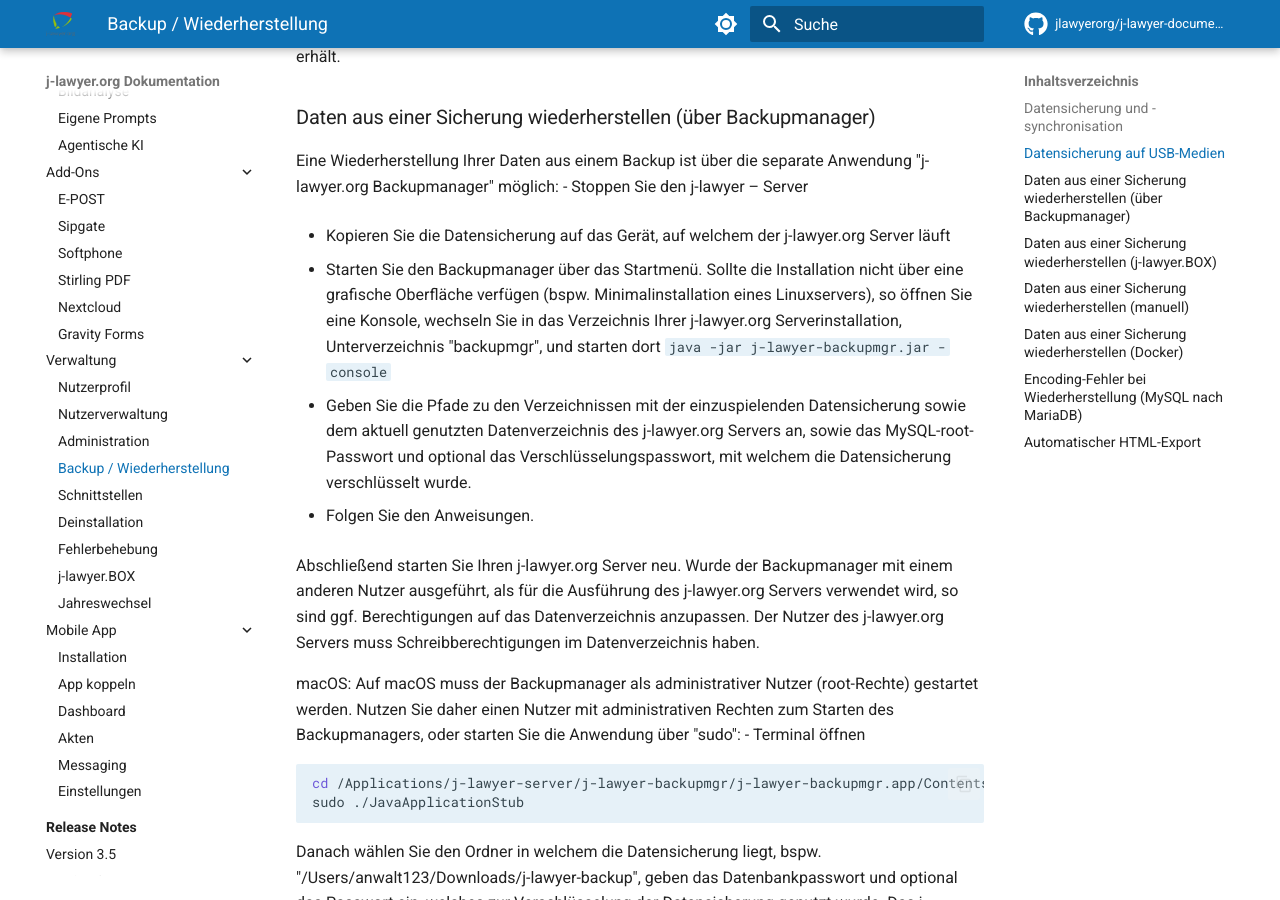
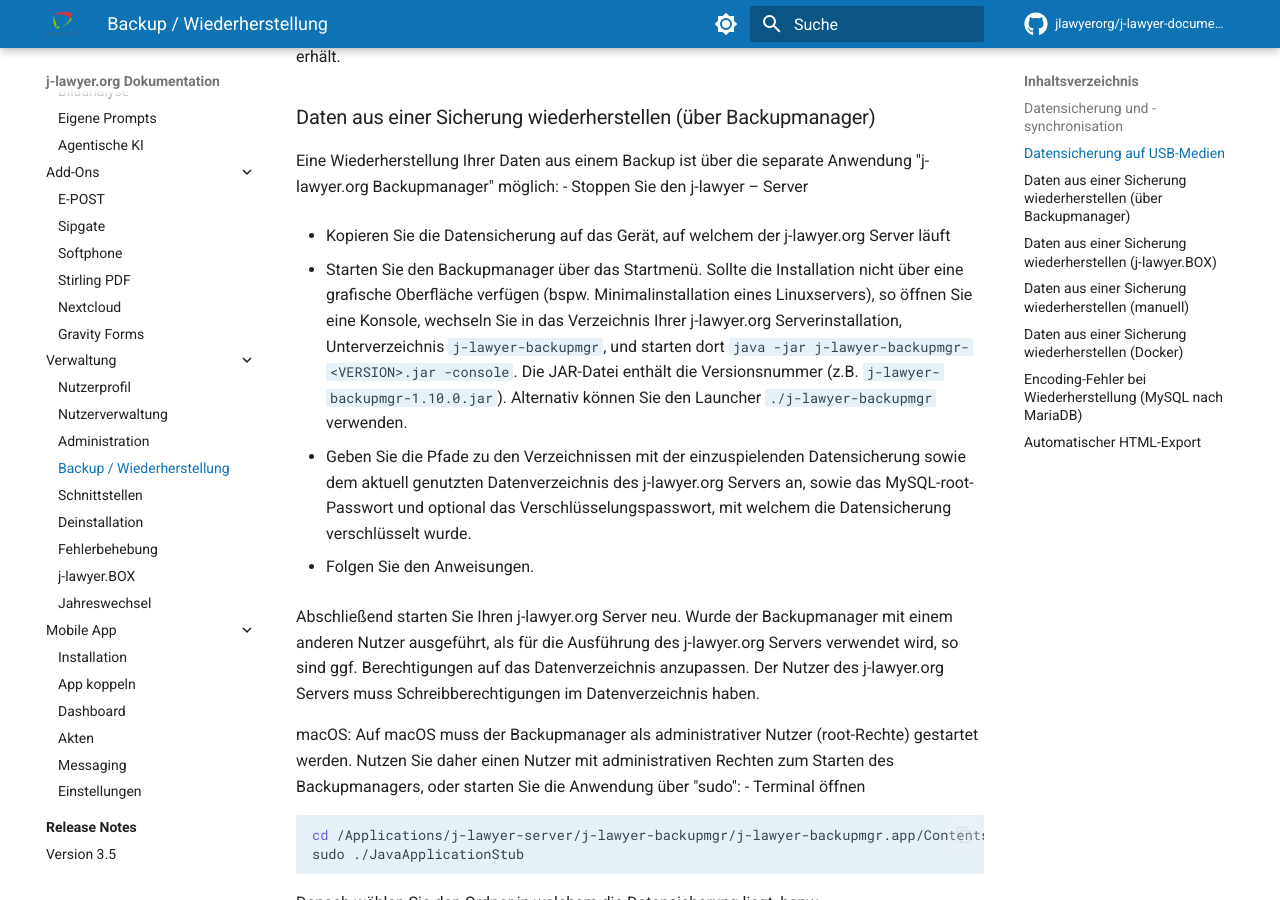
Before and after one commit to jlawyerorg/j-lawyer-documentation, an MkDocs documentation site: the page built from docs/benutzerhandbuch/backup.md, in a window 1280 px wide and 900 px high, scrolled down 3770 px. Built offline with MkDocs 1.6.1 and Material for MkDocs 9.7.7, drawn with Linux system fonts in a browser that asks for light colours; comment, search, counter and statistics services are not loaded.

Commit message:
Document Backupmanager console start with versioned jar
The installer ships j-lawyer-backupmgr-<version>.jar, not an unversioned
j-lawyer-backupmgr.jar. Headless restore can also use ./j-lawyer-backupmgr.

See jlawyerorg/j-lawyer-org#2082

```diff
--- a/docs/benutzerhandbuch/backup.md
+++ b/docs/benutzerhandbuch/backup.md
@@ -82,7 +82,7 @@
 
 - Kopieren Sie die Datensicherung auf das Gerät, auf welchem der j-lawyer.org Server läuft
 
-- Starten Sie den Backupmanager über das Startmenü. Sollte die Installation nicht über eine grafische Oberfläche verfügen (bspw. Minimalinstallation eines Linuxservers), so öffnen Sie eine Konsole, wechseln Sie in das Verzeichnis Ihrer j-lawyer.org Serverinstallation, Unterverzeichnis "backupmgr", und starten dort `java -jar j-lawyer-backupmgr.jar -console`
+- Starten Sie den Backupmanager über das Startmenü. Sollte die Installation nicht über eine grafische Oberfläche verfügen (bspw. Minimalinstallation eines Linuxservers), so öffnen Sie eine Konsole, wechseln Sie in das Verzeichnis Ihrer j-lawyer.org Serverinstallation, Unterverzeichnis `j-lawyer-backupmgr`, und starten dort `java -jar j-lawyer-backupmgr-<VERSION>.jar -console`. Die JAR-Datei enthält die Versionsnummer (z.B. `j-lawyer-backupmgr-1.10.0.jar`). Alternativ können Sie den Launcher `./j-lawyer-backupmgr` verwenden.
 
 - Geben Sie die Pfade zu den Verzeichnissen mit der einzuspielenden Datensicherung sowie dem aktuell genutzten Datenverzeichnis des j-lawyer.org Servers an, sowie das MySQL-root-Passwort und optional das Verschlüsselungspasswort, mit welchem die Datensicherung verschlüsselt wurde.
 
```
